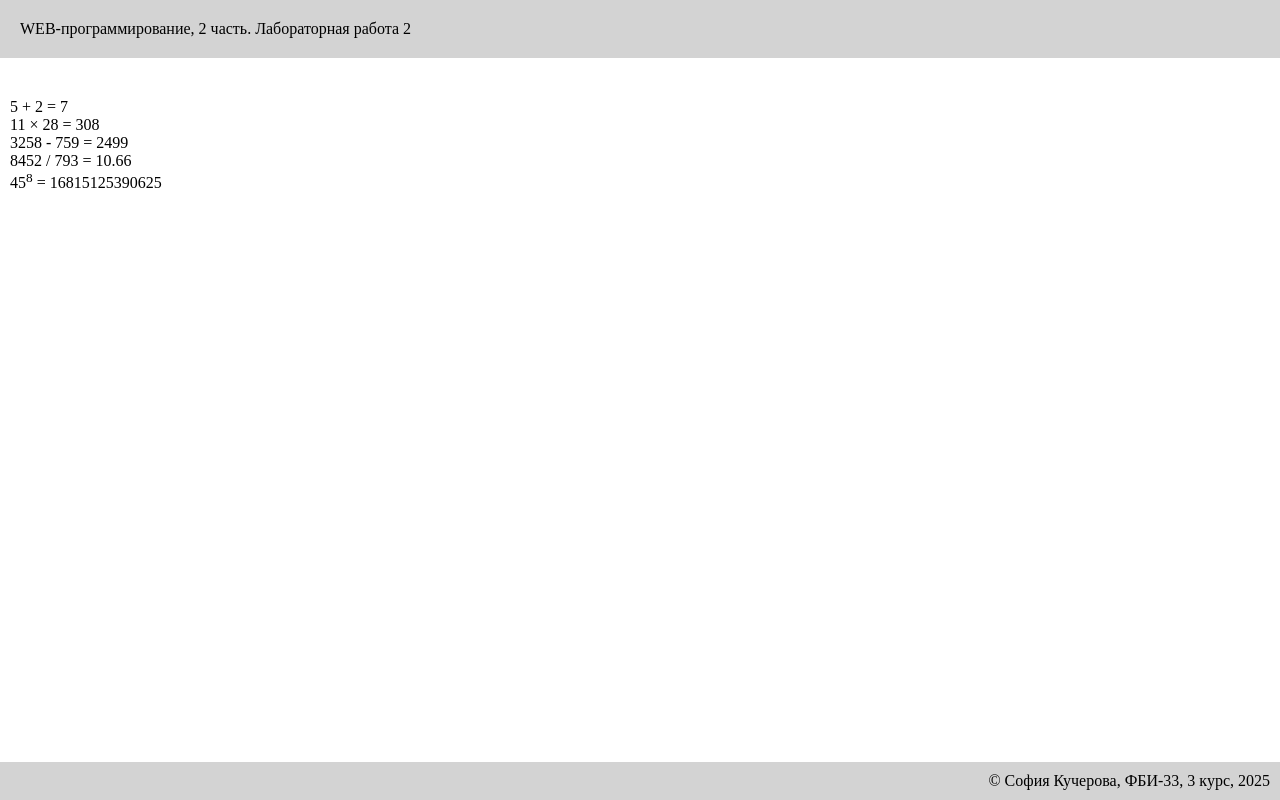
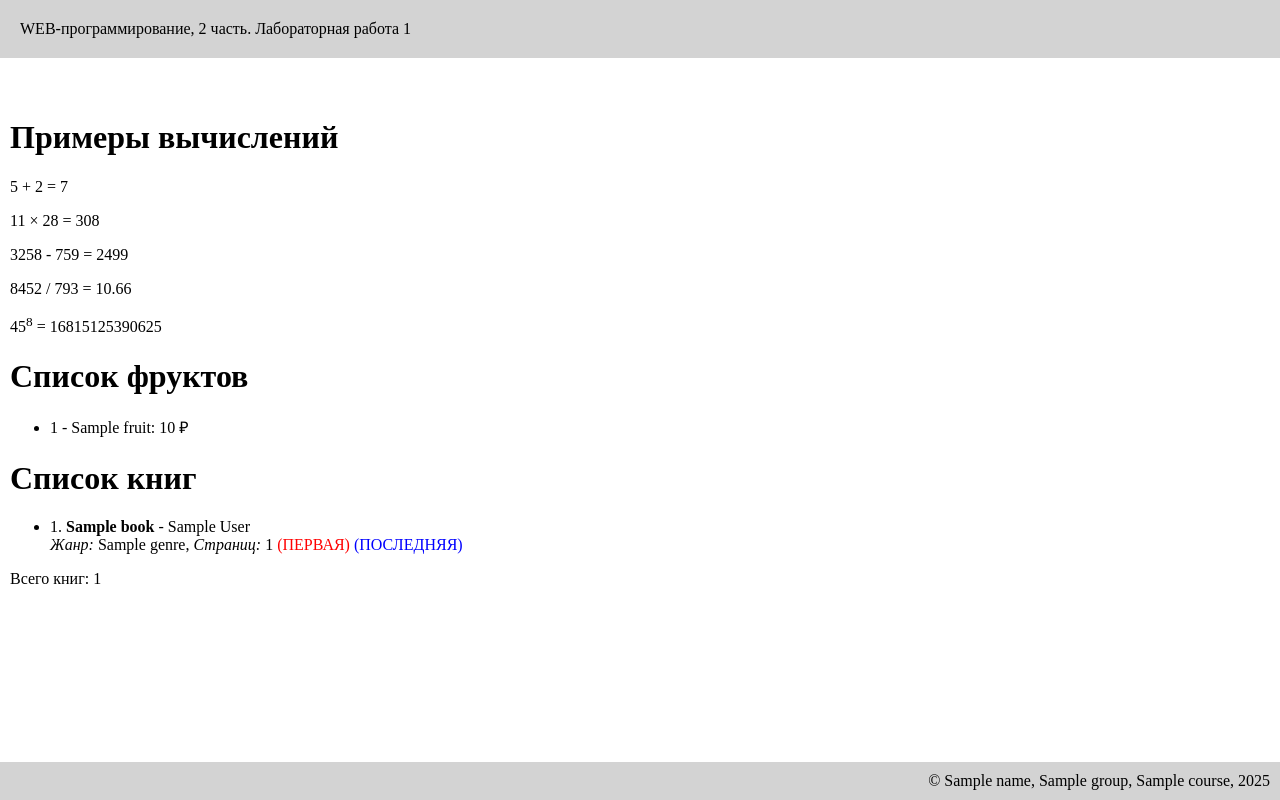
Before and after one commit to Kyssrv/web-back-labs, a Flask app: template templates/example.html in a window 1280 px wide. Run offline with Flask 3, Linux system fonts and the light colour scheme; the template is opened without the code that fills it: most values are stand-ins (such as "Sample title", 1, 10 or a date in 2020); parts of the project's set-up code (start-up, migrations or seed data) failed here and were passed over.

Commit message:
Цикл в шаблоне

```diff
--- a/app2.py
+++ b/app2.py
@@ -56,6 +56,39 @@ def clear_counter():
 def info():
     browser = request.user_agent.browser
     return render_template('info.html', browser=browser)
+
+# Лабораторная 2
+@app.route('/lab2')
+def lab2():
+    return render_template('lab2.html')
+
+# Лабораторная 2 - База данных
+@app.route('/lab2/database')
+def database():
+    return render_template('database.html')
+
+# Лабораторная 2 - Запросы
+@app.route('/lab2/queries')
+def queries():
+    return render_template('queries.html')
+
+# Лабораторная 2 - Результаты
+@app.route('/lab2/results')
+def results():
+    return render_template('results.html')
+
+# Лабораторная 2 - Пример
+@app.route('/lab2/example')
+def example():
+    name = 'София Кучерова'
+    group = 'ФБИ-33'
+    course = '2 курс'
+    lab_number = 'Лабораторная работа 2'
+    return render_template('example.html',
+                         name=name,
+                         group=group,
+                         course=course,
+                         lab_number=lab_number)
 
 # Страницы с кодами ошибок
 @app.route('/400')
@@ -124,12 +157,38 @@ def internal_server_error(error):
 
 @app.route('/lab2/example')
 def example():
-    return render_template('example.html')
+    name = 'София Кучерова'
+    group = 'ФБИ-33'
+    course = '3 курс'
+    lab_num = 2
 
-@app.route ('/lab2/example')
-def example():
-    name= 'София Кучерова'
-    return render_template ('example.html', name= name)
+    # Список фруктов с ценами
+    fruits = [
+        {'name': 'яблоки', 'price': 100},
+        {'name': 'груши', 'price': 120},
+        {'name': 'апельсины', 'price': 80},
+        {'name': 'мандарины', 'price': 95},
+        {'name': 'манго', 'price': 321}
+    ]
 
+    # Список книг для дополнительного примера
+    books = [
+        {'author': 'Фёдор Достоевский', 'title': 'Преступление и наказание', 'genre': 'Роман', 'pages': 671},
+        {'author': 'Антон Чехов', 'title': 'Рассказы', 'genre': 'Проза', 'pages': 320},
+        {'author': 'Александр Пушкин', 'title': 'Евгений Онегин', 'genre': 'Роман в стихах', 'pages': 240},
+        {'author': 'Лев Толстой', 'title': 'Война и мир', 'genre': 'Роман-эпопея', 'pages': 1225},
+        {'author': 'Михаил Булгаков', 'title': 'Мастер и Маргарита', 'genre': 'Роман', 'pages': 480},
+        {'author': 'Николай Гоголь', 'title': 'Мёртвые души', 'genre': 'Поэма', 'pages': 352},
+        {'author': 'Иван Тургенев', 'title': 'Отцы и дети', 'genre': 'Роман', 'pages': 288},
+        {'author': 'Александр Грибоедов', 'title': 'Горе от ума', 'genre': 'Комедия', 'pages': 160}
+    ]
+
+    return render_template('example.html',
+                         name=name,
+                         group=group,
+                         course=course,
+                         lab_num=lab_num,
+                         fruits=fruits,
+                         books=books)
 if name == '__main__':
     app.run(debug=False)  # debug=False для тестирования ошибки 500
--- a/templates/example.html
+++ b/templates/example.html
@@ -1,51 +1,83 @@
 <!DOCTYPE html>
-<html lang="en">
+<html lang="ru">
 <head>
     <meta charset="UTF-8">
     <meta name="viewport" content="width=device-width, initial-scale=1.0">
     <title>
-        {%if name%}
-            София Кучерова. Лабораторная работа 2
+        {% if name %}
+            {{ name }}. Лабораторная работа {{ lab_num }}
         {% else %}
-            Анонимный студент. Лабораторная работа 2
+            Анонимный студент. Лабораторная работа {{ lab_num }}
         {% endif %}
     </title>
-    <link rel="stylesheet" href="{{url_for('static', filename='main.css')}}">
+    <link rel="stylesheet" href="{{ url_for('static', filename='main.css') }}">
 </head>
 <body>
     <header>
-        WEB-программирование, 2 часть. {%if lab_num%}Лабораторная работа 2{%endif%}
+        WEB-программирование, 2 часть.
+        {% if lab_num %}
+            Лабораторная работа {{ lab_num }}
+        {% endif %}
     </header>
 
     <main>
-        5 + 2 = {{ 5 + 2 }}<br>
-        11 × 28 = {{ 11 * 28 }}<br>
-        3258 - 759 = {{ 3258 - 759 }}<br>
-        8452 / 793 = {{ "%.2f"|format(8452 / 793) }}<br>
-        45<sup>8</sup> = {{ 45**8 }}<br>
+        <h1>Примеры вычислений</h1>
+        <p>5 + 2 = {{ 5 + 2 }}</p>
+        <p>11 × 28 = {{ 11 * 28 }}</p>
+        <p>3258 - 759 = {{ 3258 - 759 }}</p>
+        <p>8452 / 793 = {{ "%.2f"|format(8452 / 793) }}</p>
+        <p>45<sup>8</sup> = {{ 45**8 }}</p>
+
+        <h1>Список фруктов</h1>
+        <ul>
+            {% for f in fruits %}
+            <li>{{ loop.index }} - {{ f.name }}: {{ f.price }} &#8381;</li>
+            {% endfor %}
+        </ul>
+
+        <h1>Список книг</h1>
+        <ul>
+            {% for book in books %}
+            <li>
+                {{ loop.index }}.
+                <strong>{{ book.title }}</strong> - {{ book.author }}
+                <br>
+                <em>Жанр:</em> {{ book.genre }},
+                <em>Страниц:</em> {{ book.pages }}
+                {% if loop.first %}
+                    <span style="color: red;"> (ПЕРВАЯ)</span>
+                {% endif %}
+                {% if loop.last %}
+                    <span style="color: blue;"> (ПОСЛЕДНЯЯ)</span>
+                {% endif %}
+            </li>
+            {% endfor %}
+        </ul>
+
+        <p>Всего книг: {{ books|length }}</p>
     </main>
 
     <footer>
         &copy;
-        {%if name%}
-            София Кучерова,
+        {% if name %}
+            {{ name }},
         {% else %}
             Анонимус,
         {% endif %}
 
-        {%if group%}
-            ФБИ-33,
+        {% if group %}
+            {{ group }},
         {% else %}
             Группа не указана,
         {% endif %}
 
-        {%if course%}
-            3 курс,
+        {% if course %}
+            {{ course }},
         {% else %}
             Курс не указан,
         {% endif %}
 
-        2025
+        {{ 2025 }}
     </footer>
 </body>
 </html>
```
